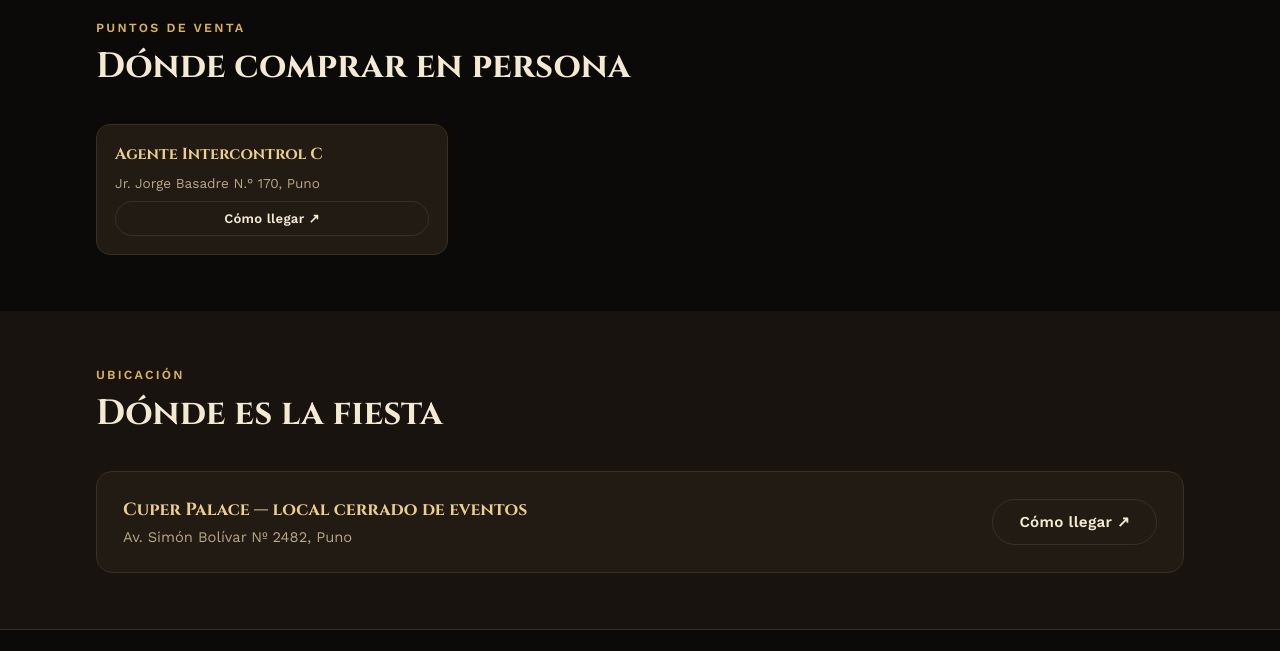
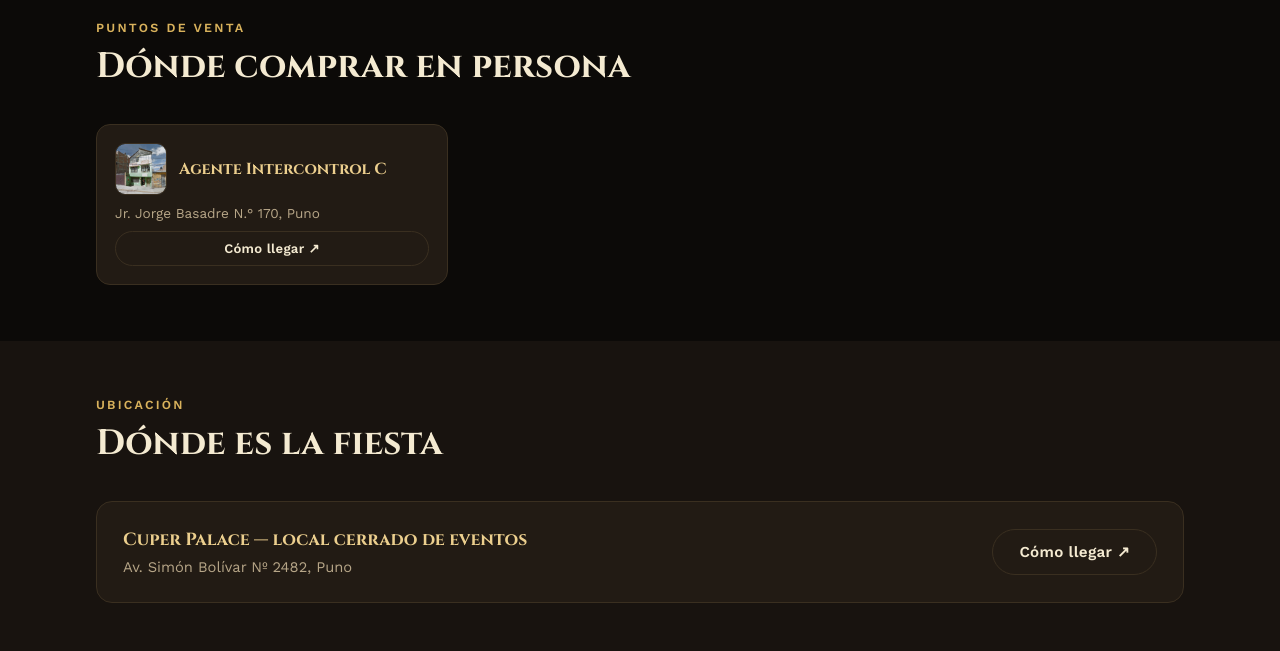
Before and after one commit to IngMinas/cachimbeada-minera-2026-II, a plain HTML site: page dist/index.html in a window 1280 px wide. Shown: the part 2340-2991 px from the top of the page. Drawn offline with nearby package versions, Linux system fonts and the light colour scheme; files whose address does not match are found by name.

Commit message:
Agregar imagen del punto de venta Agente Intercontrol C

```diff
--- a/dist/index.html
+++ b/dist/index.html
@@ -328,6 +328,15 @@ section{padding-block:56px}
   border-radius:999px;
   padding:3px 9px;
 }
+.point-card .head{display:flex; align-items:center; gap:12px}
+.point-card .thumb{
+  width:52px; height:52px; flex:none;
+  border-radius:10px;
+  overflow:hidden;
+  border:1px solid var(--line);
+  background:#000;
+}
+.point-card .thumb img{width:100%; height:100%; object-fit:cover}
 .point-card b{font-family:'Cinzel',serif; color:var(--gold-soft); font-size:1rem}
 .point-card p{color:var(--muted); font-size:.85rem}
 .point-card .hours{font-size:.78rem; color:var(--muted)}
@@ -755,12 +764,18 @@ footer{
   });
 
   // ---- Puntos oficiales de venta ----
-  // Formato: { nombre, direccion, horario (opcional), coords: {lat, lng} }
-  // coords viene de "Vendedores autorizados/Puntos de Venta/<nombre>/Otros
-  // datos/Datos.txt" — usamos coordenadas (no la dirección) para el enlace
-  // de Maps porque la dirección con numeración puede llevar a otro punto.
+  // Formato: { nombre, direccion, horario (opcional), imagen (opcional),
+  // coords: {lat, lng} }. coords viene de "Vendedores autorizados/Puntos
+  // de Venta/<nombre>/Otros datos/Datos.txt" — usamos coordenadas (no la
+  // dirección) para el enlace de Maps porque la dirección con numeración
+  // puede llevar a otro punto.
   var PUNTOS_DE_VENTA = [
-    { nombre: 'Agente Intercontrol C', direccion: 'Jr. Jorge Basadre N.° 170, Puno', coords: { lat: -15.828000, lng: -70.017222 } }
+    {
+      nombre: 'Agente Intercontrol C',
+      direccion: 'Jr. Jorge Basadre N.° 170, Puno',
+      imagen: 'img/punto-intercontrol-c.png',
+      coords: { lat: -15.828000, lng: -70.017222 }
+    }
   ];
 
   function mapsUrl(p){
@@ -777,12 +792,17 @@ footer{
       card.className = 'point-card';
       card.innerHTML =
         (p.ejemplo ? '<span class="tag-example">Ejemplo</span>' : '') +
-        '<b></b><p></p>' +
+        '<div class="head">' +
+          (p.imagen ? '<div class="thumb"><img alt=""></div>' : '') +
+          '<b></b>' +
+        '</div>' +
+        '<p></p>' +
         (p.horario ? '<span class="hours"></span>' : '') +
         '<a class="btn btn-ghost btn-sm" target="_blank" rel="noopener">Cómo llegar ↗</a>';
       card.querySelector('b').textContent = p.nombre;
       card.querySelector('p').textContent = p.direccion;
       if (p.horario) card.querySelector('.hours').textContent = p.horario;
+      if (p.imagen) card.querySelector('.thumb img').src = p.imagen;
       var link = card.querySelector('a');
       link.href = mapsUrl(p);
       puntosGrid.appendChild(card);
```
Also changed, not shown: fragment.html (+26 -6 lines), index.html (+26 -6 lines), dist/img/punto-intercontrol-c.png (added).
